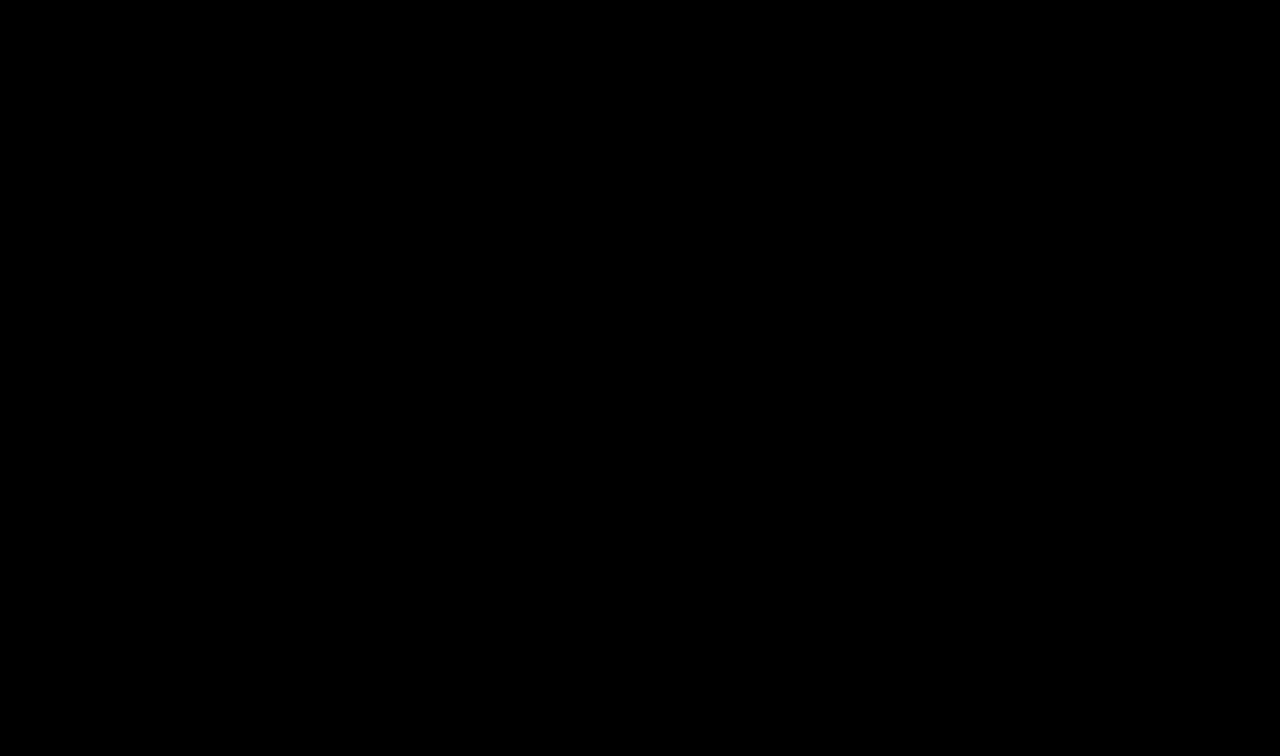
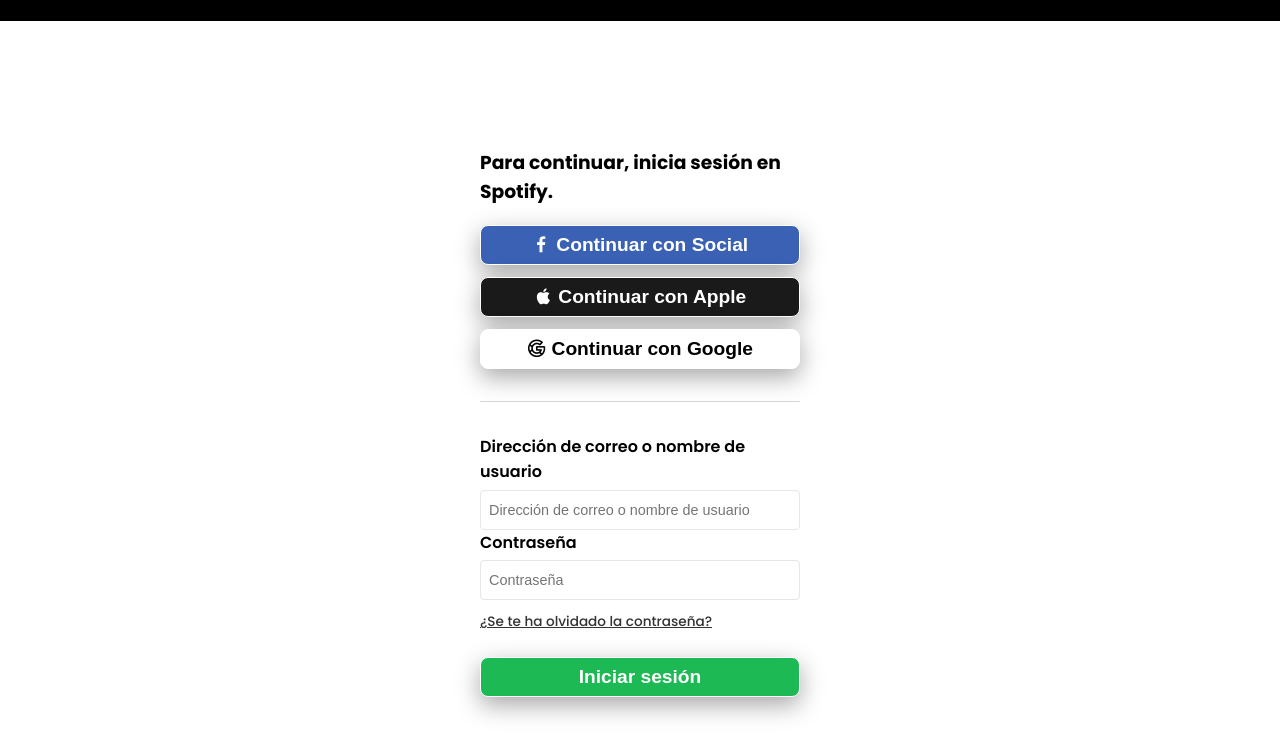
Before and after one commit to Stevebr10/spotify, an Angular app: page /auth/login in a window 1280 px wide. Before the commit this address led to /. Shown: the top 756 px of the page. Built offline with nearby package versions, Linux system fonts and the light colour scheme.

Commit message:
Autenticacion css html

```diff
--- a/src/app/modules/auth/auth-routing.module.ts
+++ b/src/app/modules/auth/auth-routing.module.ts
@@ -1,7 +1,17 @@
 import { NgModule } from '@angular/core';
 import { RouterModule, Routes } from '@angular/router';
+import { LoginPageComponent } from './pages/login-page/login-page.component';
 
-const routes: Routes = [];
+const routes: Routes = [
+  {
+    path:'login',   //localhost:4200/auth/login
+    component: LoginPageComponent
+  },
+  {
+    path: '**',  //Esto nos va a direccionar si la ruta no existe
+    redirectTo: '/auth/login'
+  }
+];
 
 @NgModule({
   imports: [RouterModule.forChild(routes)],
--- /dev/null
+++ b/src/app/modules/auth/pages/login-page/login-page.component.css
@@ -0,0 +1,109 @@
+.login-auth-page {
+    position: absolute;
+    width: 100vw;
+    height: 100vh;
+    background-color: var(--color-4);
+    color: var(--color-3);
+    display: flex;
+    justify-content: center;
+    flex-direction: column;
+    align-items: center;
+    align-content: center;
+}
+
+.login-auth-page .login-auth-wrapper {
+    width: 25%;
+    display: flex;
+    justify-content: center;
+    flex-direction: column;
+    align-items: center;
+}
+
+.login-auth-page .login-social-zone {
+    display: flex;
+    flex-direction: column;
+    gap: .75rem;
+    width: 100%;
+}
+
+.login-auth-page .social-btn {
+    border: 0;
+    padding: .5rem 2rem;
+    width: 100%;
+    font-size: var(--font-size-2);
+    border-radius: var(--border-radius-2);
+    box-shadow: var(--shadow-1);
+    border: solid 1px var(--color-4);
+    background-color: var(--color-4);
+    font-weight: 600;
+}
+
+.login-auth-page .login-social-zone .social-btn.btn-fb {
+    background-color: #3A61B3;
+    color: var(--color-4);
+}
+
+.login-auth-page .login-social-zone .social-btn.btn-apple {
+    background-color: #1a1a1a;
+    color: var(--color-4);
+}
+
+.login-auth-page .separator {
+    width: 100%;
+    margin: 2rem 0;
+    border-bottom: solid 1px var(--color-2);
+    opacity: .2;
+}
+
+.login-auth-page .login-auth-form {
+    display: flex;
+    width: 100%;
+    justify-content: flex-start;
+    flex-direction: column;
+}
+
+.login-auth-page .login-auth-form .form-group {
+    display: flex;
+    justify-content: flex-start;
+    flex-direction: column;
+}
+
+.login-auth-page .login-auth-form .form-group input {
+    border: solid 1px #e7e7e7;
+    border-radius: var(--border-radius-1);
+    height: 30px;
+    padding: .25rem .5rem;
+    font-size: 90%;
+}
+
+.login-auth-page .login-auth-form label {
+    padding-bottom: .35rem;
+    font-weight: 600;
+    display: inline-block;
+    margin: 0;
+}
+
+.login-auth-page .login-auth-form .form-steps {
+    padding: .5rem 0;
+}
+
+.login-auth-page .login-auth-form .form-steps .link {
+    color: var(--color-2);
+    font-size: 85%;
+    font-weight: 500;
+    text-decoration: underline;
+}
+
+.login-auth-page .login-auth-form .form-steps .link:hover {
+    color: var(--color-1);
+}
+
+.login-auth-page .login-auth-form .form-action .login {
+    color: var(--color-4);
+    margin: 1rem 0;
+    background-color: var(--color-1);
+}
+
+input.ng-invalid.ng-touched {
+    border: solid 2px red !important
+}
--- /dev/null
+++ b/src/app/modules/auth/pages/login-page/login-page.component.html
@@ -0,0 +1,30 @@
+<div class="login-auth-page">
+    <div class="login-auth-wrapper">
+        <h3>Para continuar, inicia sesión en Spotify.</h3>
+        <div class="login-social-zone">
+            <button class="social-btn btn-fb "> <i class="uil uil-facebook-f"></i> Continuar con Social</button>
+            <button class="social-btn btn-apple"><i class="uil uil-apple"></i> Continuar con Apple</button>
+            <button class="social-btn"><i class="uil uil-google"></i> Continuar con Google</button>
+        </div>
+        <div class="separator"></div>
+        <form class="login-auth-form">
+            <div class="form-group">
+                <label for="email">Dirección de correo o nombre de usuario</label>
+                <input  type="text" placeholder="Dirección de correo o nombre de usuario" class="form-input">
+            </div>
+            <div class="form-group">
+                <label for="password">Contraseña</label>
+                <input  type="password" placeholder="Contraseña" class="form-input">
+            </div>
+            <div class="form-steps">
+                <a class="link" href="">¿Se te ha olvidado la contraseña?</a>
+            </div>
+            <!-- <div *ngIf="errorSession">
+                Ocurrio un error con tu email o password
+            </div> -->
+            <div class="form-action">
+                <button class="login social-btn">Iniciar sesión</button>
+            </div>
+        </form>
+    </div>
+</div>
--- /dev/null
+++ b/src/app/modules/auth/pages/login-page/login-page.component.ts
@@ -0,0 +1,21 @@
+import { Component, OnInit } from '@angular/core';
+import { CommonModule } from '@angular/common';  // Importa CommonModule
+
+
+@Component({
+  selector: 'app-login-page',
+  imports: [CommonModule],
+  standalone: true,
+  templateUrl: './login-page.component.html',
+  styleUrl: './login-page.component.css'
+})
+export class LoginPageComponent implements OnInit {
+
+  constructor(){
+
+  }
+
+  ngOnInit(): void {
+
+  }
+}
```
Also changed, not shown: 1 other file (tests, documents, lock files or other folders).
